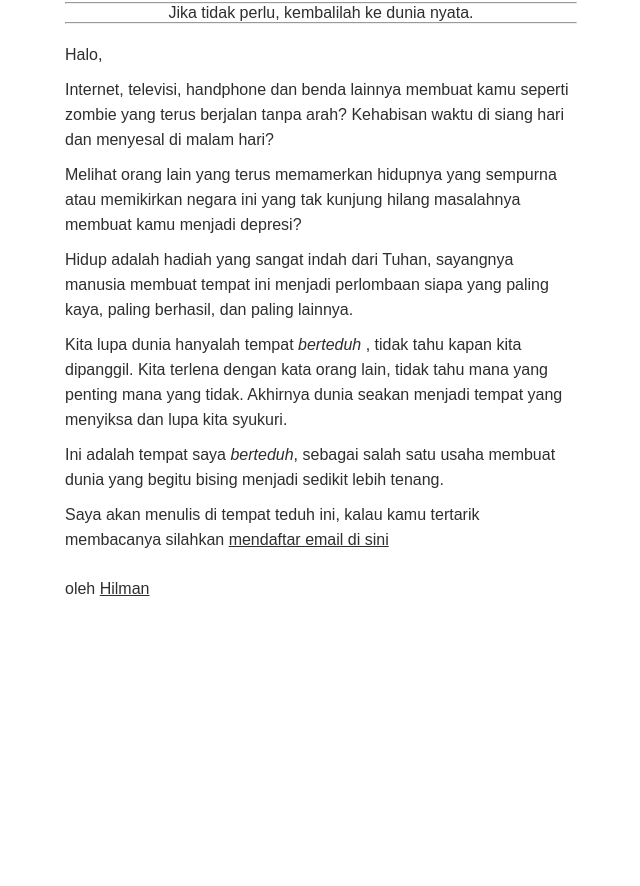
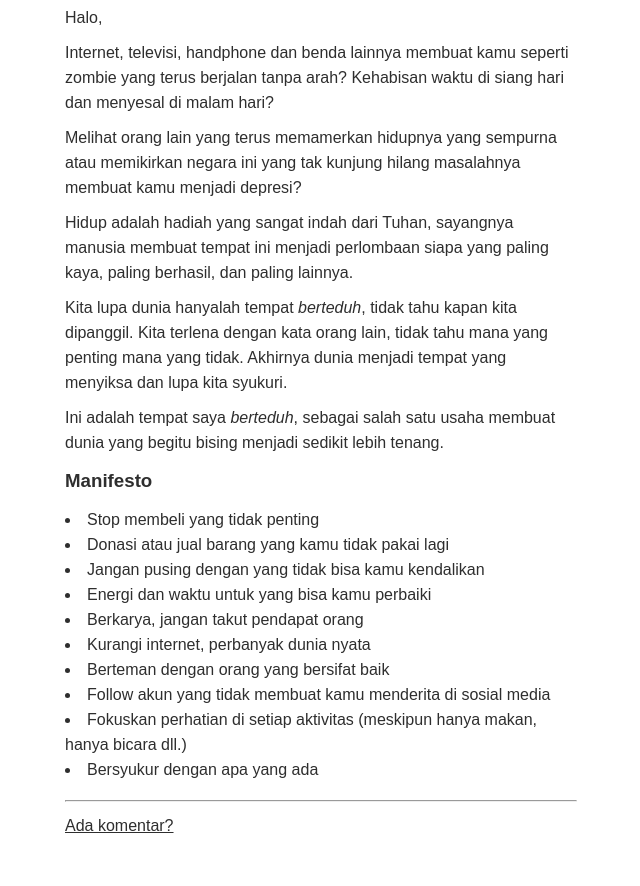
Before and after one commit to hilmanski/teduh, a website: page public/index.html in a window 1280 px wide. Shown: the part 146-1032 px from the top of the page, without its empty margins (319-959 px from the left). Before the commit the page ends 800 px from the top, so only its background shows below. Drawn offline with Linux system fonts and the light colour scheme.

Commit message:
manifesto

```diff
--- a/assets/main.css
+++ b/assets/main.css
@@ -10,7 +10,10 @@ body, a { color: rgb(46, 46, 46); }
 .center{ text-align: center; }
 
 p{ margin-bottom:10px; line-height: 25px;}
+ol, ul, li {list-style-position: inside;}
+li {line-height: 25px;}
 
+.my { margin:15px 0;}
 
 @media only screen and (max-width: 760px) {
   body { width: 80%; }
--- a/public/assets/main.css
+++ b/public/assets/main.css
@@ -10,7 +10,10 @@ body, a { color: rgb(46, 46, 46); }
 .center{ text-align: center; }
 
 p{ margin-bottom:10px; line-height: 25px;}
+ol, ul, li {list-style-position: inside;}
+li {line-height: 25px;}
 
+.my { margin:15px 0;}
 
 @media only screen and (max-width: 760px) {
   body { width: 80%; }
--- a/public/index.html
+++ b/public/index.html
@@ -24,9 +24,9 @@
 
 <body>
     <header>
-        <h1 class="center" style="margin-bottom:10px;">Teduh /tempat berteduh dari bisingnya dunia/</h2>
+        <h1 class="center" style="margin-bottom:10px;">Teduh</h2>
         <hr>
-        <div class="center"> Jika tidak perlu, kembalilah ke dunia nyata.</div>
+        <div class="center"> tempat berteduh dari bisingnya dunia</div>
         <hr>
     </header>
 
@@ -52,11 +52,11 @@
         </p>
 
         <p>
-            Kita lupa dunia hanyalah tempat <i>berteduh</i>
-            , tidak tahu kapan kita dipanggil.
+            Kita lupa dunia hanyalah tempat <i>berteduh</i>,
+            tidak tahu kapan kita dipanggil.
             Kita terlena dengan kata orang lain,
             tidak tahu mana yang penting mana yang tidak. Akhirnya
-            dunia seakan menjadi tempat yang menyiksa dan lupa kita syukuri.
+            dunia menjadi tempat yang menyiksa dan lupa kita syukuri.
         </p>
 
         <p>
@@ -65,17 +65,26 @@
             menjadi sedikit lebih tenang.
         </p>
 
-        <p>
-            Saya akan menulis di tempat teduh ini,
-            kalau kamu tertarik membacanya silahkan
-            <a href="http://eepurl.com/gDX5-D" target="_blank"> mendaftar email di sini</a>
-        </p>
+        <h3 class="my">Manifesto </h3>
+        <ul>
+            <li>Stop membeli yang tidak penting</li>
+            <li>Donasi atau jual barang yang kamu tidak pakai lagi</li>
+            <li>Jangan pusing dengan yang tidak bisa kamu kendalikan</li>
+            <li>Energi dan waktu untuk yang bisa kamu perbaiki</li>
+            <li>Berkarya, jangan takut pendapat orang</li>
+            <li>Kurangi internet, perbanyak dunia nyata</li>
+            <li>Berteman dengan orang yang bersifat baik</li>
+            <li>Follow akun yang tidak membuat kamu menderita di sosial media</li>
+            <li>Fokuskan perhatian di setiap aktivitas (meskipun hanya makan, hanya bicara dll.)</li>
+            <li>Bersyukur dengan apa yang ada</li>
+        </ul>
 
     </main>
-    <br>
-<footer>
-    oleh <a href="https://hilman.space" target="_blank">Hilman</a>
+    <br><hr>
+<footer class="my">
+    <a href="https://twitter.com/hilmanski" target="_blank">Ada komentar? </a>
 </footer>
+<br><br>
 </body>
 
 </html>
```
Also changed, not shown: _imports/footer.html (+4 -3 lines), index.html (+18 -10 lines).
